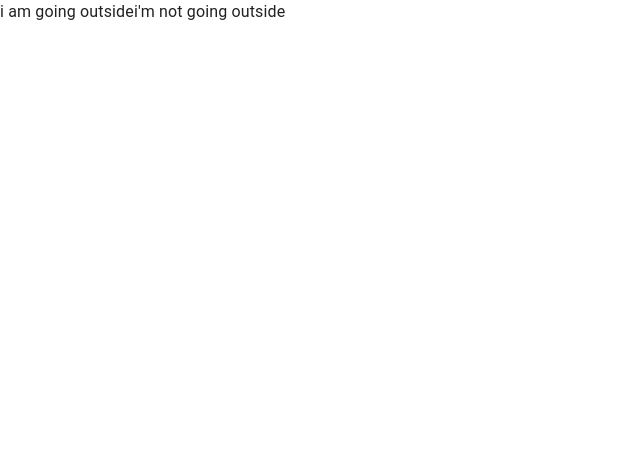
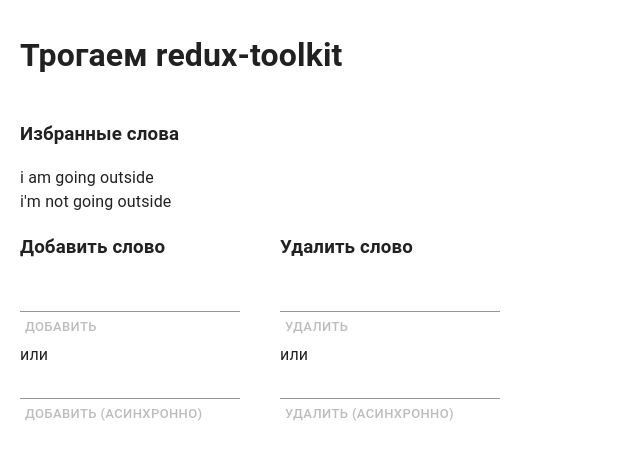
Before and after one commit to drepnikov/toucher, a React (Create React App) app: page / in a window 1280 px wide. Shown: the top 460 px of the page, without its empty margins (0-640 px from the left). Built offline with nearby package versions, Linux system fonts and the light colour scheme; the HTML template or start-up script is replaced by a standard one.

Commit message:
Работаю над тестовой страничкой redux-toolkit

```diff
--- a/package.json
+++ b/package.json
@@ -18,6 +18,7 @@
         "react-dom": "^17.0.2",
         "react-redux": "^7.2.6",
         "react-scripts": "5.0.0",
+        "sass": "^1.49.9",
         "typescript": "^4.6.2",
         "web-vitals": "^2.1.4"
     },
--- /dev/null
+++ b/src/core/App.module.scss
@@ -0,0 +1,3 @@
+.appPageContainer {
+  padding: 10px 20px;
+}
--- a/src/core/App.tsx
+++ b/src/core/App.tsx
@@ -1,10 +1,15 @@
 import * as React from "react";
 import { TestPage } from "src/features/state-management/redux-toolkit/TestPage/TestPage";
+import css from "./App.module.scss";
 
 interface IAppProps {}
 
 const App: React.FC<IAppProps> = () => {
-    return <TestPage />;
+    return (
+        <div className={css.appPageContainer}>
+            <TestPage />
+        </div>
+    );
 };
 
 export { App };
--- /dev/null
+++ b/src/features/state-management/redux-toolkit/TestPage/TestPage.module.css
@@ -0,0 +1,3 @@
+.inputFieldContainer {
+    min-height: 100px;
+}
--- a/src/features/state-management/redux-toolkit/TestPage/TestPage.tsx
+++ b/src/features/state-management/redux-toolkit/TestPage/TestPage.tsx
@@ -1,16 +1,128 @@
 import * as React from "react";
-import { Grid } from "@mui/material";
+import { Button, Grid, TextField } from "@mui/material";
 import { useAppSelector } from "src/features/state-management/redux-toolkit/store/hooks/useAppSelector";
 import { selectWords } from "src/features/state-management/redux-toolkit/store/slices/Words/wordsSlice";
+import { WordsContainer } from "src/features/state-management/redux-toolkit/TestPage/components/WordsCointainer/WordsContainer";
+import css from "./TestPage.module.css";
+import { useState } from "react";
 
 interface ITestPageProps {}
 
 const TestPage: React.FC<ITestPageProps> = () => {
     const words = useAppSelector(selectWords);
-    console.log(words);
+
+    const [addWord, setAddWord] = useState("");
+    const [addWordAsync, setAddWordAsync] = useState("");
+    const [removeWord, setRemoveWord] = useState("");
+    const [removeWordAsync, setRemoveWordAsync] = useState("");
+
     return (
         <Grid container direction={"column"}>
-            <Grid item>{words}</Grid>
+            <Grid item>
+                <h1>Трогаем redux-toolkit</h1>
+            </Grid>
+            <Grid item>
+                <div>
+                    <h3>Избранные слова</h3>
+                    <WordsContainer words={words} />
+                </div>
+            </Grid>
+            <Grid item>
+                <Grid container spacing={5}>
+                    <Grid item>
+                        <h3>Добавить слово</h3>
+                        <Grid
+                            container
+                            flexDirection={"column"}
+                            className={css.inputFieldContainer}
+                            justifyContent={"space-between"}
+                        >
+                            <Grid item>
+                                <TextField
+                                    value={addWord}
+                                    onChange={(e) => setAddWord(e.target.value)}
+                                    type={"text"}
+                                    variant={"standard"}
+                                />
+                                <div>
+                                    <Button
+                                        size={"small"}
+                                        disabled={!addWord.length}
+                                    >
+                                        Добавить
+                                    </Button>
+                                </div>
+                            </Grid>
+                            <Grid item>или</Grid>
+                            <Grid item>
+                                <TextField
+                                    value={addWordAsync}
+                                    onChange={(e) =>
+                                        setAddWordAsync(e.target.value)
+                                    }
+                                    type={"text"}
+                                    variant={"standard"}
+                                />
+                                <div>
+                                    <Button
+                                        size={"small"}
+                                        disabled={!addWordAsync.length}
+                                    >
+                                        Добавить (асинхронно)
+                                    </Button>
+                                </div>
+                            </Grid>
+                        </Grid>
+                    </Grid>
+                    <Grid item>
+                        <h3>Удалить слово</h3>
+                        <Grid
+                            container
+                            flexDirection={"column"}
+                            className={css.inputFieldContainer}
+                            justifyContent={"space-between"}
+                        >
+                            <Grid item>
+                                <TextField
+                                    value={removeWord}
+                                    onChange={(e) =>
+                                        setRemoveWord(e.target.value)
+                                    }
+                                    type={"text"}
+                                    variant={"standard"}
+                                />
+                                <div>
+                                    <Button
+                                        size={"small"}
+                                        disabled={!removeWord.length}
+                                    >
+                                        Удалить
+                                    </Button>
+                                </div>
+                            </Grid>
+                            <Grid item>или</Grid>
+                            <Grid item>
+                                <TextField
+                                    value={removeWordAsync}
+                                    onChange={(e) =>
+                                        setRemoveWordAsync(e.target.value)
+                                    }
+                                    type={"text"}
+                                    variant={"standard"}
+                                />
+                                <div>
+                                    <Button
+                                        size={"small"}
+                                        disabled={!removeWordAsync.length}
+                                    >
+                                        Удалить (асинхронно)
+                                    </Button>
+                                </div>
+                            </Grid>
+                        </Grid>
+                    </Grid>
+                </Grid>
+            </Grid>
         </Grid>
     );
 };
--- /dev/null
+++ b/src/features/state-management/redux-toolkit/TestPage/components/WordsCointainer/WordsContainer.tsx
@@ -0,0 +1,17 @@
+import * as React from "react";
+
+interface IWordsContainerProps {
+    words: string[];
+}
+
+const WordsContainer: React.FC<IWordsContainerProps> = ({ words }) => {
+    return (
+        <div>
+            {words.map((word) => {
+                return <div>{word}</div>;
+            })}
+        </div>
+    );
+};
+
+export { WordsContainer };
--- a/src/features/state-management/redux-toolkit/store/store.ts
+++ b/src/features/state-management/redux-toolkit/store/store.ts
@@ -1,4 +1,4 @@
-import { configureStore, createSlice } from "@reduxjs/toolkit";
+import { configureStore } from "@reduxjs/toolkit";
 import { wordsReducer } from "src/features/state-management/redux-toolkit/store/slices/Words/wordsSlice";
 
 export const store = configureStore({
```
Also changed, not shown: 2 other files (tests, documents, lock files or other folders).
